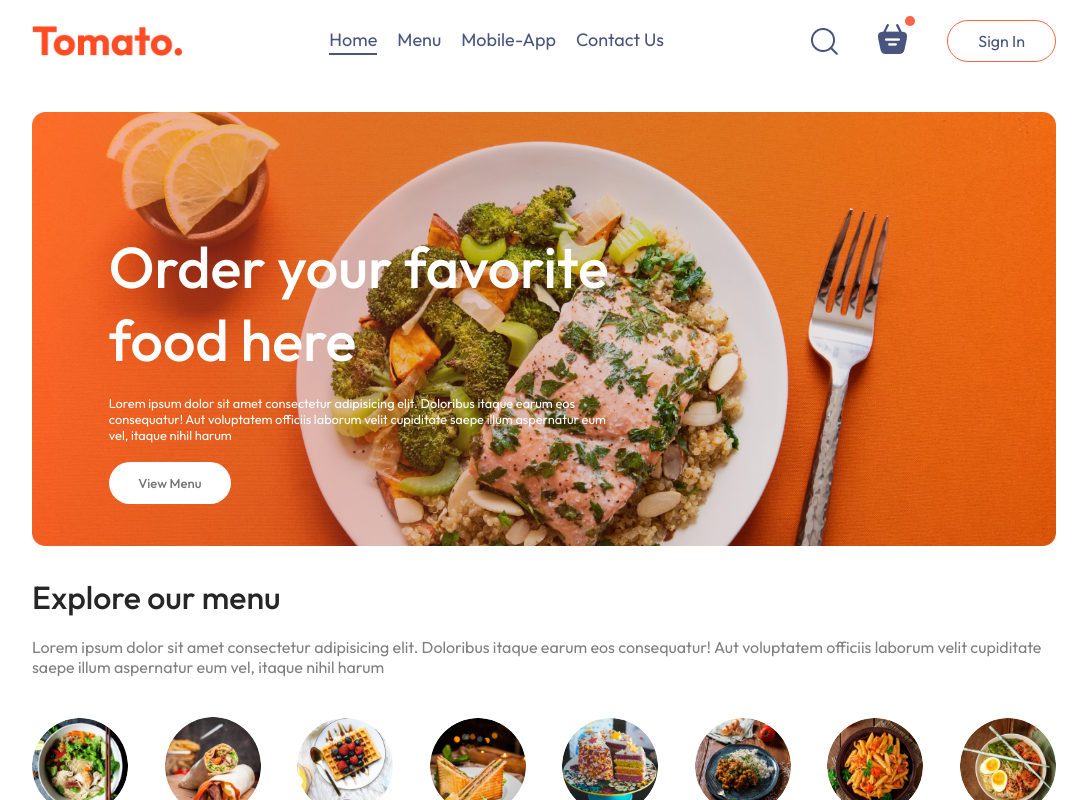
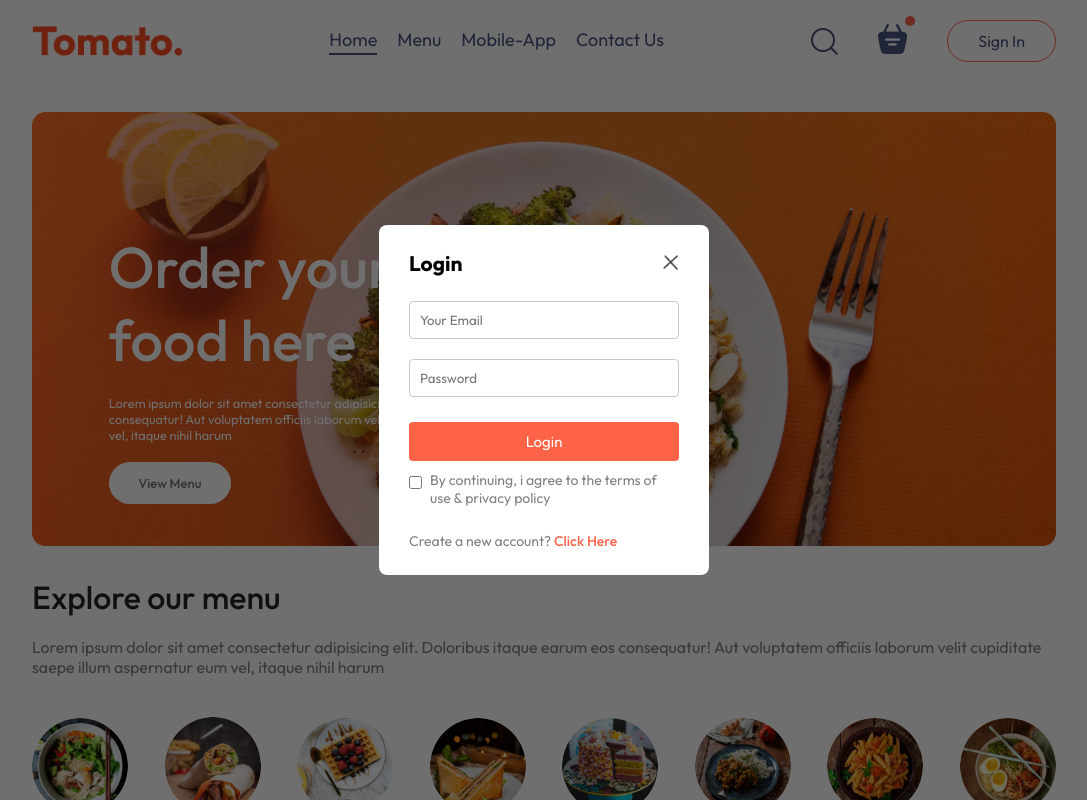
Before and after one commit to Ahmad-Maimun/Food-Del, a React (Vite) app in the folder front-end/: page / in a window 1280 px wide. Both pictures are taken after a click on the button "Sign In". Shown: the top 800 px of the page, without its empty margins (96-1183 px from the left). Built offline with nearby package versions, Linux system fonts and the light colour scheme.

Commit message:
Login Popup Form Done

```diff
--- a/front-end/src/App.jsx
+++ b/front-end/src/App.jsx
@@ -4,12 +4,16 @@
 import Home from './pages/Home/Home';
 import PlaceOrder from './pages/PlaceOreder/PlaceOrder';
 import Footer from './components/Footer/Footer';
+import { useState } from 'react';
+import LoginPopup from './components/LogingPopup/LoginPopup';
 
 const App = () => {
+  const [showLogin, setShowLogin] = useState(false);
   return (
     <>
+      {showLogin ? <LoginPopup setShowLogin={setShowLogin} /> : <></>}
       <div className="app">
-        <Navbar />
+        <Navbar setShowLogin={setShowLogin} />
         <Routes>
           <Route path="/" element={<Home />} />
           <Route path="/cart" element={<Cart />} />
--- a/front-end/src/components/LogingPopup/LoginPopup.css
+++ b/front-end/src/components/LogingPopup/LoginPopup.css
@@ -0,0 +1,66 @@
+.login-popup {
+  position: absolute;
+  z-index: 1;
+  width: 100%;
+  height: 100%;
+  background-color: #00000090;
+  display: grid;
+}
+.login-popup-container {
+  place-self: center;
+  width: max(23vw, 330px);
+  color: #808080;
+  background-color: white;
+  display: flex;
+  flex-direction: column;
+  gap: 25px;
+  padding: 25px 30px;
+  border-radius: 8px;
+  font-size: 14px;
+  animation: fadeIn 0.5s;
+}
+.login-popup-title {
+  display: flex;
+  justify-content: space-between;
+  align-items: center;
+  color: black;
+}
+.login-popup-title img {
+  width: 16px;
+  cursor: pointer;
+}
+.login-popup-inputs {
+  display: flex;
+  flex-direction: column;
+  gap: 20px;
+}
+.login-popup-inputs input {
+  outline: none;
+  border: 1px solid #c9c9c9;
+  padding: 10px;
+  border-radius: 4px;
+}
+.login-popup-container button {
+  border: none;
+  padding: 10px;
+  border-radius: 4px;
+  color: white;
+  background-color: tomato;
+  font-size: 15px;
+  cursor: pointer;
+}
+.login-popup-condition {
+  display: flex;
+  align-items: start;
+  gap: 8px;
+  margin-top: -15px;
+}
+.login-popup-condition input {
+  margin-top: 5px;
+  cursor: pointer;
+}
+.login-popup p span {
+  color: tomato;
+  font-weight: 500;
+  cursor: pointer;
+}
--- a/front-end/src/components/LogingPopup/LoginPopup.jsx
+++ b/front-end/src/components/LogingPopup/LoginPopup.jsx
@@ -1,7 +1,49 @@
+import { useState } from 'react';
 import './LoginPopup.css';
+import { assets } from '../../assets/assets';
 
-const LoginPopup = () => {
-  return <div>LoginPopup</div>;
+const LoginPopup = ({ setShowLogin }) => {
+  const [currState, setCurrState] = useState('Login');
+  return (
+    <div className="login-popup">
+      <form className="login-popup-container">
+        <div className="login-popup-title">
+          <h2>{currState}</h2>
+          <img
+            onClick={() => setShowLogin(false)}
+            src={assets.cross_icon}
+            alt=""
+          />
+        </div>
+        <div className="login-popup-inputs">
+          {currState === 'Login' ? (
+            <></>
+          ) : (
+            <input type="text" placeholder="Your Name" required />
+          )}
+
+          <input type="email" placeholder="Your Email" required />
+          <input type="password" placeholder="Password" required />
+        </div>
+        <button>{currState === 'Sign Up' ? 'Create Account' : 'Login'}</button>
+        <div className="login-popup-condition">
+          <input type="checkbox" required />
+          <p>By continuing, i agree to the terms of use & privacy policy</p>
+        </div>
+        {currState === 'Login' ? (
+          <p>
+            Create a new account?{' '}
+            <span onClick={() => setCurrState('Sign Up')}>Click Here</span>
+          </p>
+        ) : (
+          <p>
+            Already have an account?{' '}
+            <span onClick={() => setCurrState('Login')}>Login Here</span>
+          </p>
+        )}
+      </form>
+    </div>
+  );
 };
 
 export default LoginPopup;
--- a/front-end/src/components/navbar/Navbar.jsx
+++ b/front-end/src/components/navbar/Navbar.jsx
@@ -2,7 +2,7 @@
 import { assets } from '../../assets/assets';
 import './Navbar.css';
 import { Link } from 'react-router';
-const Navbar = () => {
+const Navbar = ({ setShowLogin }) => {
   const [menu, setMenu] = useState('home');
 
   return (
@@ -44,7 +44,7 @@
           <img src={assets.basket_icon} alt="" />
           <div className="dot"></div>
         </div>
-        <button>Sign In</button>
+        <button onClick={() => setShowLogin(true)}>Sign In</button>
       </div>
     </div>
   );
```
